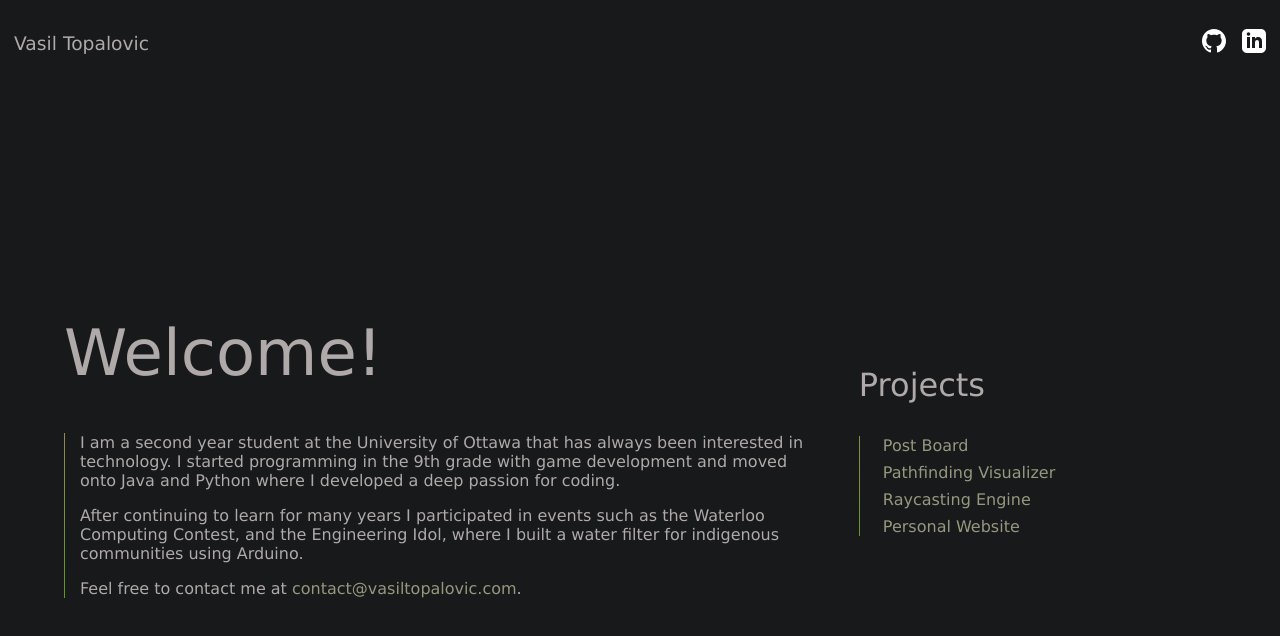
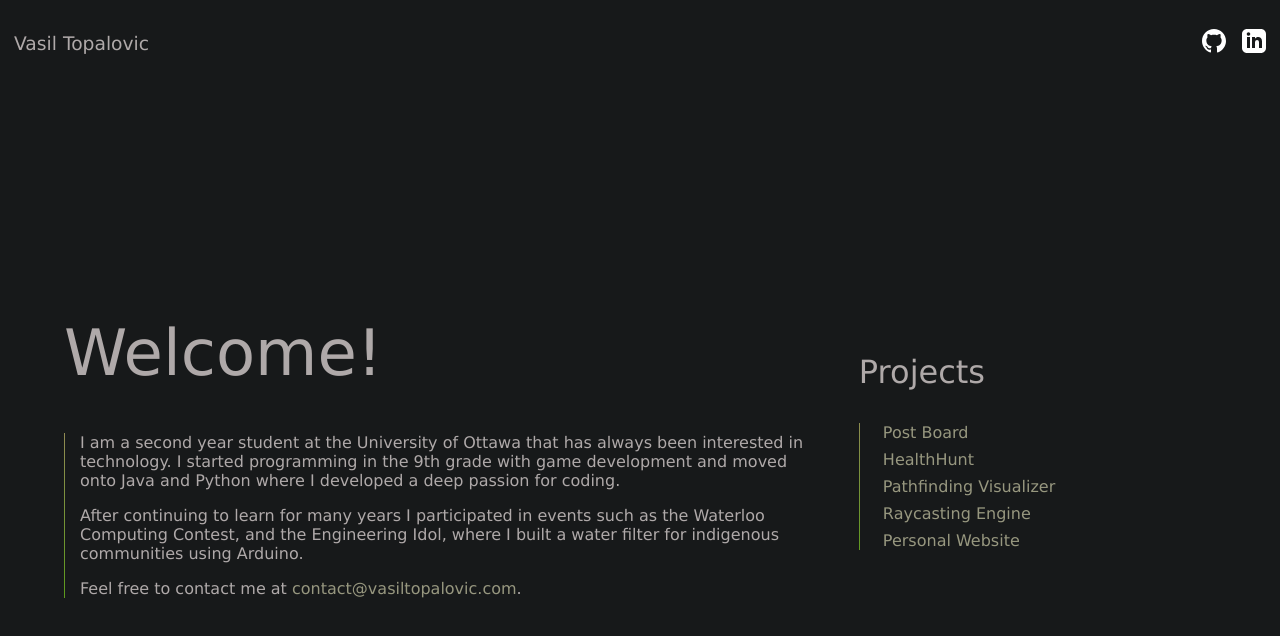
Before and after one commit to vasiltop/website, a React (Create React App) app: page / in a window 1280 px wide. Shown: the top 636 px of the page. Built offline with nearby package versions, Linux system fonts and the light colour scheme.

Commit message:
feat: updating projects

```diff
--- a/src/App.js
+++ b/src/App.js
@@ -6,7 +6,6 @@
 function App() {
   return (
     <body>
-
       <Helmet>
         <title>Vasil Topalovic</title>
       </Helmet>
--- a/src/components/Info/Info.js
+++ b/src/components/Info/Info.js
@@ -1,36 +1,73 @@
 import './Info.css';
 
 function Info() {
-    return(
+  return (
     <main>
       <div id="about-section" className="main-section">
-
         <h1>Welcome!</h1>
         <div className="border-left-gradient">
-
-                    <p>I am a second year student at the University of Ottawa that has always been interested in technology. I started programming in the 9th grade with game development and moved onto Java and Python where I developed a deep passion for coding.</p>
-                    <p> After continuing to learn for many years I participated in events such as the Waterloo Computing Contest, and the Engineering Idol, where I built a water filter for indigenous communities using Arduino.</p>
-                    <p>Feel free to contact me at <a href="mailto:contact@vasiltopalovic.com"> contact@vasiltopalovic.com</a>.</p>
+          <p>
+            I am a second year student at the University of Ottawa that has
+            always been interested in technology. I started programming in the
+            9th grade with game development and moved onto Java and Python where
+            I developed a deep passion for coding.
+          </p>
+          <p>
+            {' '}
+            After continuing to learn for many years I participated in events
+            such as the Waterloo Computing Contest, and the Engineering Idol,
+            where I built a water filter for indigenous communities using
+            Arduino.
+          </p>
+          <p>
+            Feel free to contact me at{' '}
+            <a href="mailto:contact@vasiltopalovic.com">
+              {' '}
+              contact@vasiltopalovic.com
+            </a>
+            .
+          </p>
         </div>
-
-
       </div>
 
       <div id="projects-section" class="main-section">
-
         <h3>Projects</h3>
 
         <div className="border-left-gradient">
           <ul>
-                    <li><a href="https://github.com/vasiltop/post-board"> Post Board </a></li>
-                    <li><a href="https://github.com/vasiltop/pathfinding-visualizer"> Pathfinding Visualizer </a></li>
-                    <li><a href="https://github.com/vasiltop/raycasting-engine"> Raycasting Engine </a></li>
-                    <li><a href="https://github.com/vasiltop/personal-website"> Personal Website </a></li>
+            <li>
+              <a href="https://github.com/vasiltop/post-board-frontend">
+                {' '}
+                Post Board{' '}
+              </a>
+            </li>
+            <li>
+              <a href="https://github.com/healthhunt/healthhunt">
+                {' '}
+                HealthHunt{' '}
+              </a>
+            </li>
+            <li>
+              <a href="https://github.com/vasiltop/pathfinding-visualizer">
+                {' '}
+                Pathfinding Visualizer{' '}
+              </a>
+            </li>
+            <li>
+              <a href="https://github.com/vasiltop/raycasting-engine">
+                {' '}
+                Raycasting Engine{' '}
+              </a>
+            </li>
+            <li>
+              <a href="https://github.com/vasiltop/personal-website">
+                {' '}
+                Personal Website{' '}
+              </a>
+            </li>
           </ul>
         </div>
       </div>
-
-
     </main>
   );
 }
```
Also changed, not shown: src/components/Navbar/Navbar.js (+18 -8 lines), src/index.js (line endings or trailing spaces). Lines whose indentation alone changed are shown as unchanged.
